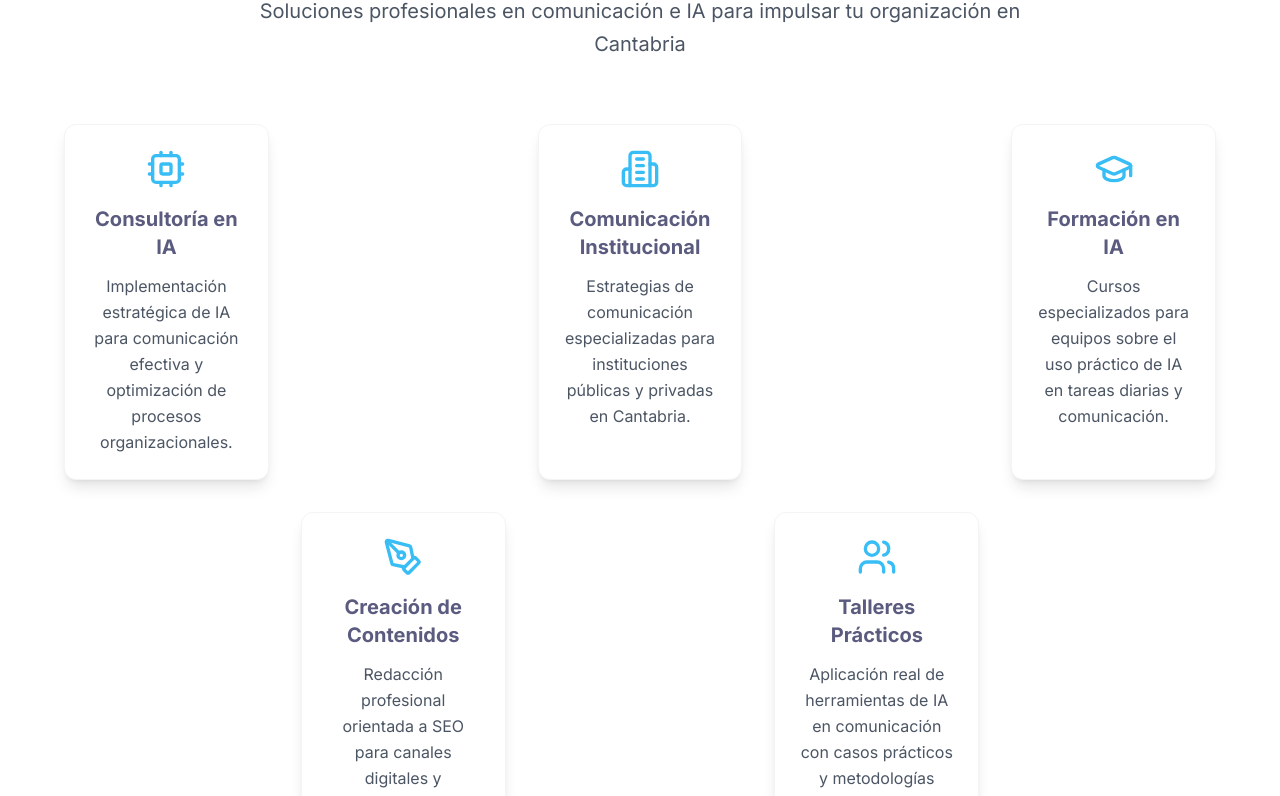
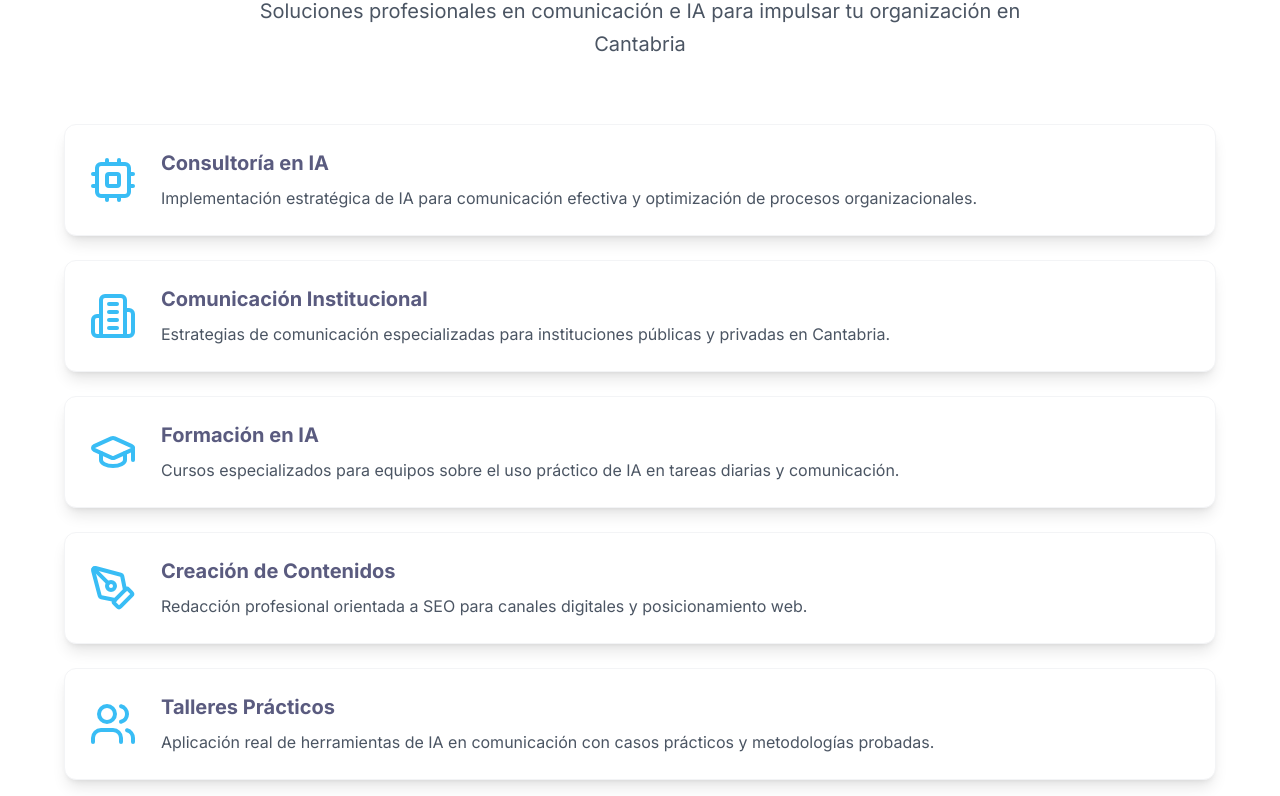
Before and after one commit to osanemeterio/oscarsanemeterio, a React (Vite) app: page / in a window 1280 px wide. Shown: the part 1379-2175 px from the top of the page. Built offline with nearby package versions, Linux system fonts and the light colour scheme.

Commit message:
Convert service cards to horizontal layout

```diff
--- a/src/pages/Home.tsx
+++ b/src/pages/Home.tsx
@@ -50,27 +50,27 @@ function App() {
 
   const extendedServices = [
     {
-      icon: <Cpu className="w-10 h-10 text-[#39bdf5]" />,
+      icon: <Cpu className="w-12 h-12 text-[#39bdf5]" />,
       title: "Consultoría en IA",
       description: "Implementación estratégica de IA para comunicación efectiva y optimización de procesos organizacionales."
     },
     {
-      icon: <Building2 className="w-10 h-10 text-[#39bdf5]" />,
+      icon: <Building2 className="w-12 h-12 text-[#39bdf5]" />,
       title: "Comunicación Institucional",
       description: "Estrategias de comunicación especializadas para instituciones públicas y privadas en Cantabria."
     },
     {
-      icon: <GraduationCap className="w-10 h-10 text-[#39bdf5]" />,
+      icon: <GraduationCap className="w-12 h-12 text-[#39bdf5]" />,
       title: "Formación en IA",
       description: "Cursos especializados para equipos sobre el uso práctico de IA en tareas diarias y comunicación."
     },
     {
-      icon: <PenTool className="w-10 h-10 text-[#39bdf5]" />,
+      icon: <PenTool className="w-12 h-12 text-[#39bdf5]" />,
       title: "Creación de Contenidos",
       description: "Redacción profesional orientada a SEO para canales digitales y posicionamiento web."
     },
     {
-      icon: <Users className="w-10 h-10 text-[#39bdf5]" />,
+      icon: <Users className="w-12 h-12 text-[#39bdf5]" />,
       title: "Talleres Prácticos",
       description: "Aplicación real de herramientas de IA en comunicación con casos prácticos y metodologías probadas."
     }
@@ -154,7 +154,7 @@ function App() {
         Soluciones profesionales en comunicación e IA para impulsar tu organización en Cantabria
       </p>
     </div>
-    <div className="grid grid-cols-1 md:grid-cols-2 lg:grid-cols-5 gap-8">
+    <div className="space-y-6">
       {extendedServices.map((service, index) => {
         // Definir las rutas para cada servicio
         const serviceRoutes: { [key: string]: string } = {
@@ -167,41 +167,26 @@ function App() {
 
         const route = serviceRoutes[service.title]
 
-        // Aplicar clases de posicionamiento específicas para el grid de 5 columnas
-        let gridClasses = ''
-        if (index === 0) {
-          // Consultoría en IA - columna 1
-          gridClasses = 'lg:col-start-1'
-        } else if (index === 1) {
-          // Comunicación Institucional - columna 3
-          gridClasses = 'lg:col-start-3'
-        } else if (index === 2) {
-          // Formación en IA - columna 5
-          gridClasses = 'lg:col-start-5'
-        } else if (index === 3) {
-          // Creación de Contenidos - columna 2
-          gridClasses = 'lg:col-start-2'
-        } else if (index === 4) {
-          // Talleres Prácticos - columna 4
-          gridClasses = 'lg:col-start-4'
-        }
-
         if (route) {
           return (
             <Link
               key={index}
               to={route}
-              className={`slide-up service-card text-center block no-underline hover:scale-105 transition-transform ${gridClasses}`}
+              className="slide-up block bg-white p-6 rounded-xl shadow-lg hover:shadow-xl transition-all duration-300 border border-gray-100 hover:border-[#39bdf5]/30 transform hover:-translate-y-1 no-underline"
             >
-              <div className="mb-4 flex justify-center">
+              <div className="flex items-center space-x-6">
+                <div className="flex-shrink-0">
                   {service.icon}
                 </div>
-              <h3 className="text-xl font-bold mb-3 text-[#5a5b7f]">
+                <div className="flex-1">
+                  <h3 className="text-xl font-bold mb-2 text-[#5a5b7f]">
                     {service.title}
                   </h3>
                   <p className="text-gray-600 leading-relaxed">
                     {service.description}
                   </p>
+                </div>
+              </div>
             </Link>
           )
         }
@@ -210,15 +195,21 @@ function App() {
         return (
           <div
             key={index}
-            className={`slide-up service-card text-center cursor-default ${gridClasses}`}
+            className="slide-up bg-white p-6 rounded-xl shadow-lg border border-gray-100 cursor-default"
           >
-            <div className="mb-4 flex justify-center">{service.icon}</div>
-            <h3 className="text-xl font-bold mb-3 text-[#5a5b7f]">
+            <div className="flex items-center space-x-6">
+              <div className="flex-shrink-0">
+                {service.icon}
+              </div>
+              <div className="flex-1">
+                <h3 className="text-xl font-bold mb-2 text-[#5a5b7f]">
                   {service.title}
                 </h3>
                 <p className="text-gray-600 leading-relaxed">
                   {service.description}
                 </p>
+              </div>
+            </div>
           </div>
         )
       })}
```
Lines whose indentation alone changed are shown as unchanged.
